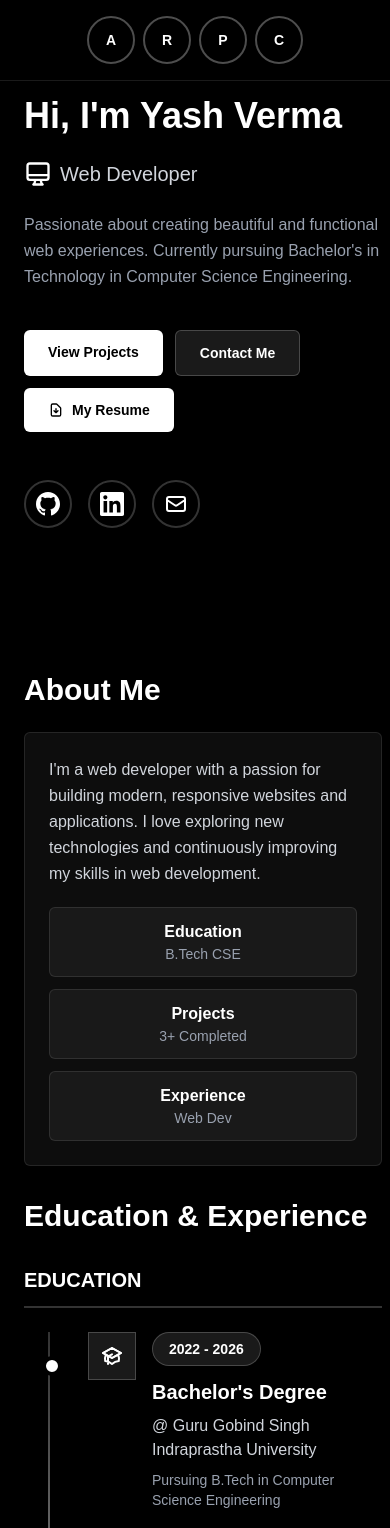
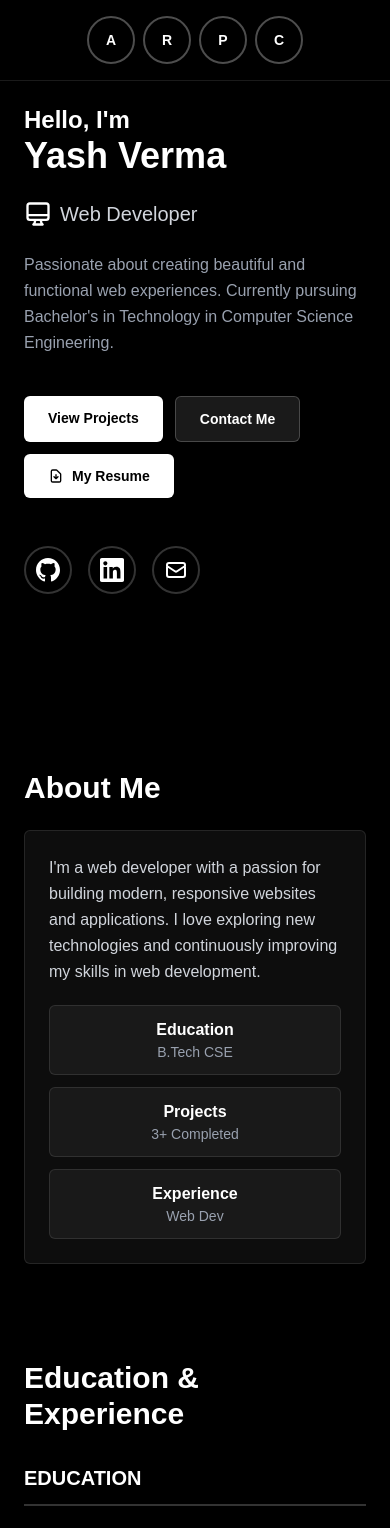
Before and after one commit to vyash0007/Portfolio, a Next.js app: page / in a window 390 px wide. Shown: the top 1528 px of the page. Built offline with nearby package versions, Linux system fonts and the light colour scheme.

Commit message:
Portfolio1.0.5

```diff
--- a/src/app/page.tsx
+++ b/src/app/page.tsx
@@ -192,12 +192,13 @@ export default function Home() {
       </nav>
 
       {/* Hero Section */}
-      <section id="hero" data-animate className="container mr-auto pl-6 pr-2 sm:pl-8 sm:pr-4 md:pl-10 md:pr-6 lg:pl-12 lg:pr-64 xl:pl-16 xl:pr-72 2xl:pr-80 pt-16 pb-32 md:pt-20 md:pb-48 lg:pb-64 lg:mt-0 mt-8">
+      <section id="hero" data-animate className="container mr-auto pl-6 pr-6 sm:pl-8 sm:pr-8 md:pl-10 md:pr-10 lg:pl-12 lg:pr-80 xl:pl-16 xl:pr-80 2xl:pl-20 2xl:pr-80 pt-16 pb-32 md:pt-20 md:pb-48 lg:pb-64 lg:mt-0 mt-8">
         <div className={`max-w-4xl xl:max-w-5xl ${getAnimationClass('hero')}`}>
           <div className="space-y-6 animate-fade-in">
             <div>
               <h1 className="text-4xl sm:text-5xl md:text-6xl lg:text-7xl xl:text-8xl font-bold text-white">
-                Hi, I'm <span className="text-white">Yash Verma</span>
+                <span className="text-2xl sm:text-3xl md:text-4xl lg:text-5xl xl:text-6xl">Hello, I'm</span><br />
+                <span className="text-white">Yash Verma</span>
               </h1>
             </div>
             <p className="text-xl sm:text-2xl md:text-3xl lg:text-3xl xl:text-4xl text-gray-300 font-medium flex items-center gap-2 md:gap-3">
@@ -273,7 +274,7 @@ export default function Home() {
       </section>
 
       {/* About Section */}
-      <section id="about" data-animate className="container mr-auto pl-6 pr-2 sm:pl-8 sm:pr-4 md:pl-10 md:pr-6 lg:pl-12 lg:pr-64 xl:pl-16 xl:pr-72 2xl:pr-80 py-4 scroll-mt-16">
+      <section id="about" data-animate className="container mr-auto pl-6 pr-6 sm:pl-8 sm:pr-8 md:pl-10 md:pr-10 lg:pl-12 lg:pr-80 xl:pl-16 xl:pr-80 2xl:pl-20 2xl:pr-80 py-12 md:py-16 lg:py-20 scroll-mt-16">
         <div className={`max-w-7xl xl:max-w-[90rem] ${getAnimationClass('about')}`}>
           <h2 className="text-3xl md:text-4xl lg:text-4xl xl:text-5xl font-bold text-white mb-6">
             About Me
@@ -302,7 +303,7 @@ export default function Home() {
       </section>
 
       {/* Education & Experience Section */}
-      <section id="education" data-animate className="container mr-auto pl-6 pr-2 sm:pl-8 sm:pr-4 md:pl-10 md:pr-6 lg:pl-12 lg:pr-64 xl:pl-16 xl:pr-72 2xl:pr-80 py-4 scroll-mt-16">
+      <section id="education" data-animate className="container mr-auto pl-6 pr-6 sm:pl-8 sm:pr-8 md:pl-10 md:pr-10 lg:pl-12 lg:pr-80 xl:pl-16 xl:pr-80 2xl:pl-20 2xl:pr-80 py-12 md:py-16 lg:py-20 scroll-mt-16">
         <div className={`max-w-7xl xl:max-w-[90rem] mx-auto ${getAnimationClass('education')}`}>
           <h2 className="text-3xl md:text-4xl lg:text-4xl xl:text-5xl font-bold text-white mb-8">
             Education & Experience
@@ -450,7 +451,7 @@ export default function Home() {
       </section>
 
       {/* Projects Section */}
-      <section id="projects" data-animate className="container mr-auto pl-6 pr-2 sm:pl-8 sm:pr-4 md:pl-10 md:pr-6 lg:pl-12 lg:pr-64 xl:pl-16 xl:pr-72 2xl:pr-80 py-4 scroll-mt-16">
+      <section id="projects" data-animate className="container mr-auto pl-6 pr-6 sm:pl-8 sm:pr-8 md:pl-10 md:pr-10 lg:pl-12 lg:pr-80 xl:pl-16 xl:pr-80 2xl:pl-20 2xl:pr-80 py-12 md:py-16 lg:py-20 scroll-mt-16">
         <div className={`max-w-full ${getAnimationClass('projects')}`}>
           <h2 className="text-3xl md:text-4xl lg:text-5xl xl:text-6xl font-bold text-white mb-3">
             Featured Projects
@@ -498,7 +499,7 @@ export default function Home() {
                 </div>
                 <div className="flex gap-3 pt-1">
                   <a
-                    href="https://horizon-banking-app-alpha.vercel.app"
+                    href="https://horizon.yashverma.site"
                     target="_blank"
                     rel="noopener noreferrer"
                     className="flex-1 text-center bg-white hover:bg-gray-200 text-black font-semibold px-6 py-3 rounded-md transition-all duration-300 hover:scale-105 hover:shadow-lg flex items-center justify-center gap-2"
@@ -551,7 +552,7 @@ export default function Home() {
                 <p className="text-gray-400 leading-relaxed">
                   An AMA (Ask Me Anything) application enabling anonymous feedback and questions in a safe, judgment-free environment. Perfect for honest communication and constructive feedback.
                 </p>
-                <div className="flex flex-wrap gap-2">
+                <div className="flex flex-wrap gap-2 pt-6">
                   <span className="px-4 py-2 bg-white/10 text-white rounded-md text-sm font-semibold transition-transform hover:scale-110 border border-white/20">
                     Social
                   </span>
@@ -564,7 +565,7 @@ export default function Home() {
                 </div>
                 <div className="flex gap-3 pt-1">
                   <a
-                    href="https://ama-app-alpha.vercel.app"
+                    href="https://anonymousfeedback.yashverma.site"
                     target="_blank"
                     rel="noopener noreferrer"
                     className="flex-1 text-center bg-white hover:bg-gray-200 text-black font-semibold px-6 py-3 rounded-md transition-all duration-300 hover:scale-105 hover:shadow-lg flex items-center justify-center gap-2"
@@ -630,7 +631,7 @@ export default function Home() {
                 </div>
                 <div className="flex gap-3 pt-1">
                   <a
-                    href="https://newmoderndrycleaners.vercel.app"
+                    href="https://newmodern.yashverma.site"
                     target="_blank"
                     rel="noopener noreferrer"
                     className="flex-1 text-center bg-white hover:bg-gray-200 text-black font-semibold px-6 py-3 rounded-md transition-all duration-300 hover:scale-105 hover:shadow-lg flex items-center justify-center gap-2"
@@ -697,7 +698,7 @@ export default function Home() {
                 </div>
                 <div className="flex gap-3 pt-1">
                   <a
-                    href="https://gesture-lang.vercel.app"
+                    href="https://gesturelang.yashverma.site"
                     target="_blank"
                     rel="noopener noreferrer"
                     className="flex-1 text-center bg-white hover:bg-gray-200 text-black font-semibold px-6 py-3 rounded-md transition-all duration-300 hover:scale-105 hover:shadow-lg flex items-center justify-center gap-2"
@@ -848,7 +849,7 @@ export default function Home() {
       </section> */}
 
       {/* Contact Section */}
-      <section id="contact" data-animate className="container mr-auto pl-6 pr-2 sm:pl-8 sm:pr-4 md:pl-10 md:pr-6 lg:pl-12 lg:pr-64 xl:pl-16 xl:pr-72 2xl:pr-80 py-4 pb-8 scroll-mt-16">
+      <section id="contact" data-animate className="container mr-auto pl-6 pr-6 sm:pl-8 sm:pr-8 md:pl-10 md:pr-10 lg:pl-12 lg:pr-96 xl:pl-16 xl:pr-96 2xl:pl-20 2xl:pr-96 py-12 md:py-16 lg:py-20 pb-16 md:pb-20 lg:pb-24 scroll-mt-16">
         <div className={`max-w-4xl xl:max-w-5xl ${getAnimationClass('contact')}`}>
           <div className="mb-8">
             <p className="text-sm text-gray-400 mb-2">// GET IN TOUCH</p>
```
Also changed, not shown: 1 other file (tests, documents, lock files or other folders).
